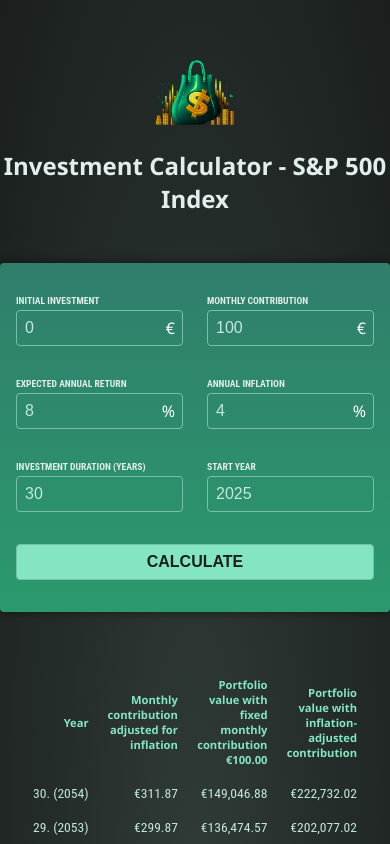
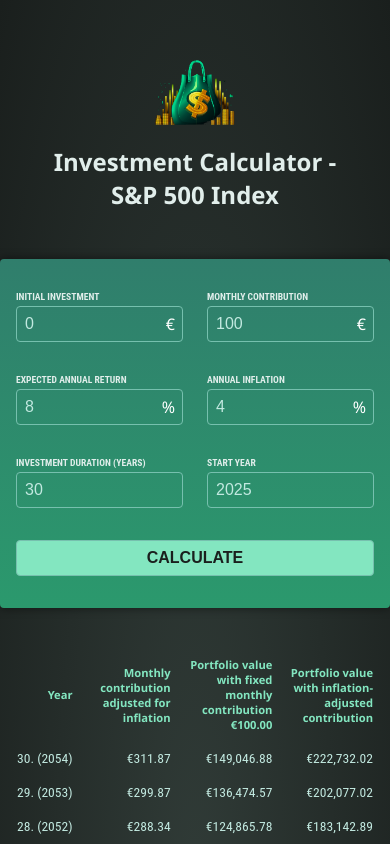
Before and after one commit to lemonrick/investment-calculator, an Angular app: page / in a window 390 px wide. Shown: the top 844 px of the page. Built offline with nearby package versions, Linux system fonts and the light colour scheme.

Commit message:
Refine mobile layout and header wrapping

```diff
--- a/src/app/header/header.component.css
+++ b/src/app/header/header.component.css
@@ -1,6 +1,8 @@
 header {
+  width: min(100%, 32rem);
   text-align: center;
   margin: 3rem auto;
+  padding: 0 0.5rem;
 }
 
 header img {
@@ -12,4 +14,9 @@
 
 header h1 {
   font-size: 1.5rem;
+  margin: 0.75rem auto 0;
 }
+
+.header-subtitle {
+  white-space: nowrap;
+}
--- a/src/app/header/header.component.html
+++ b/src/app/header/header.component.html
@@ -1,4 +1,4 @@
 <header>
   <img src="investment-calculator-logo.png" alt="A money bag">
-  <h1>Investment Calculator - S&P 500 Index</h1>
+  <h1>Investment Calculator - <span class="header-subtitle">S&P 500 Index</span></h1>
 </header>
--- a/src/app/investment-results/investment-results.component.css
+++ b/src/app/investment-results/investment-results.component.css
@@ -1,7 +1,6 @@
 table {
   max-width: 50rem;
   margin: 2rem auto;
-  padding: 1rem;
   table-layout: fixed;
   border-spacing: 1rem;
   text-align: right;
```
